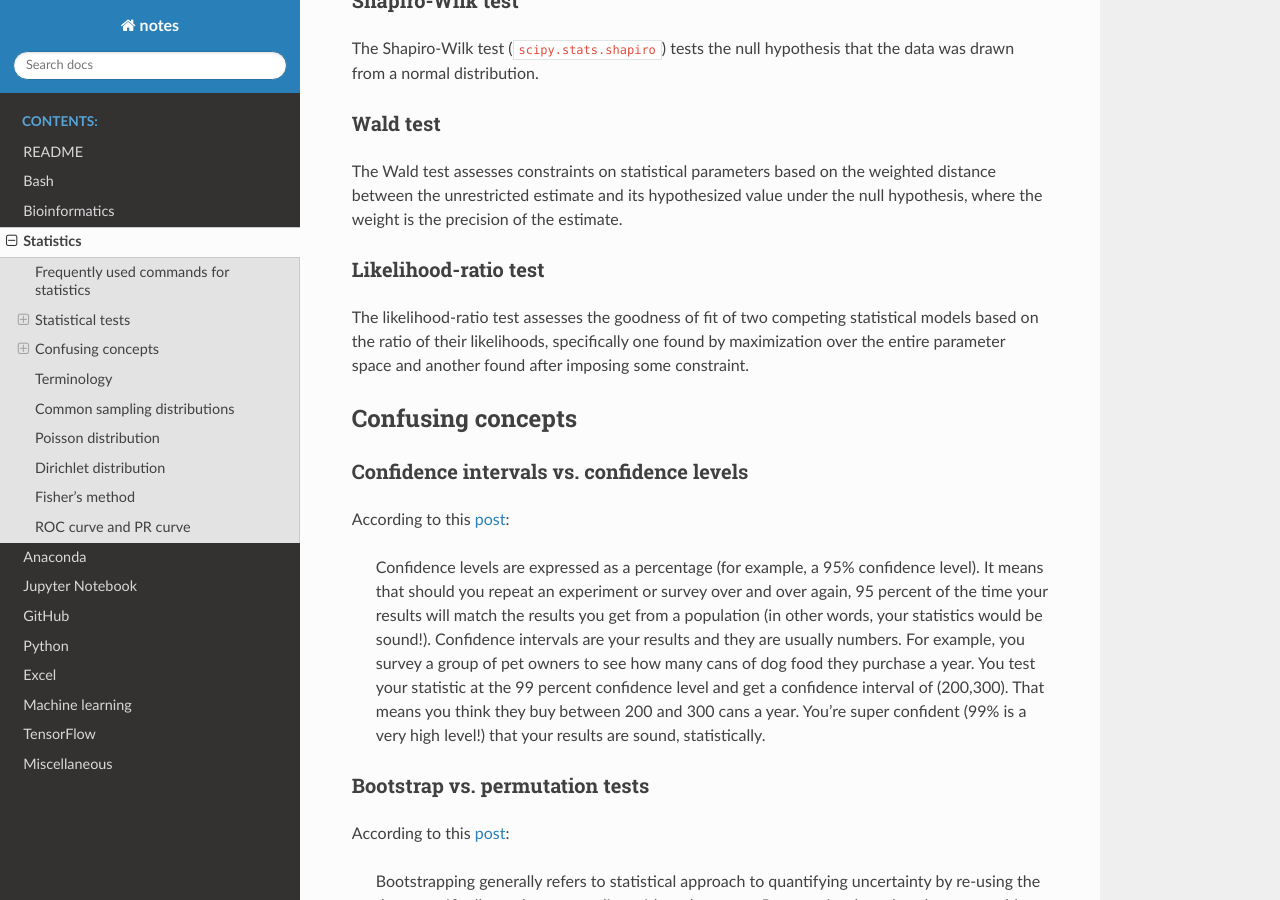
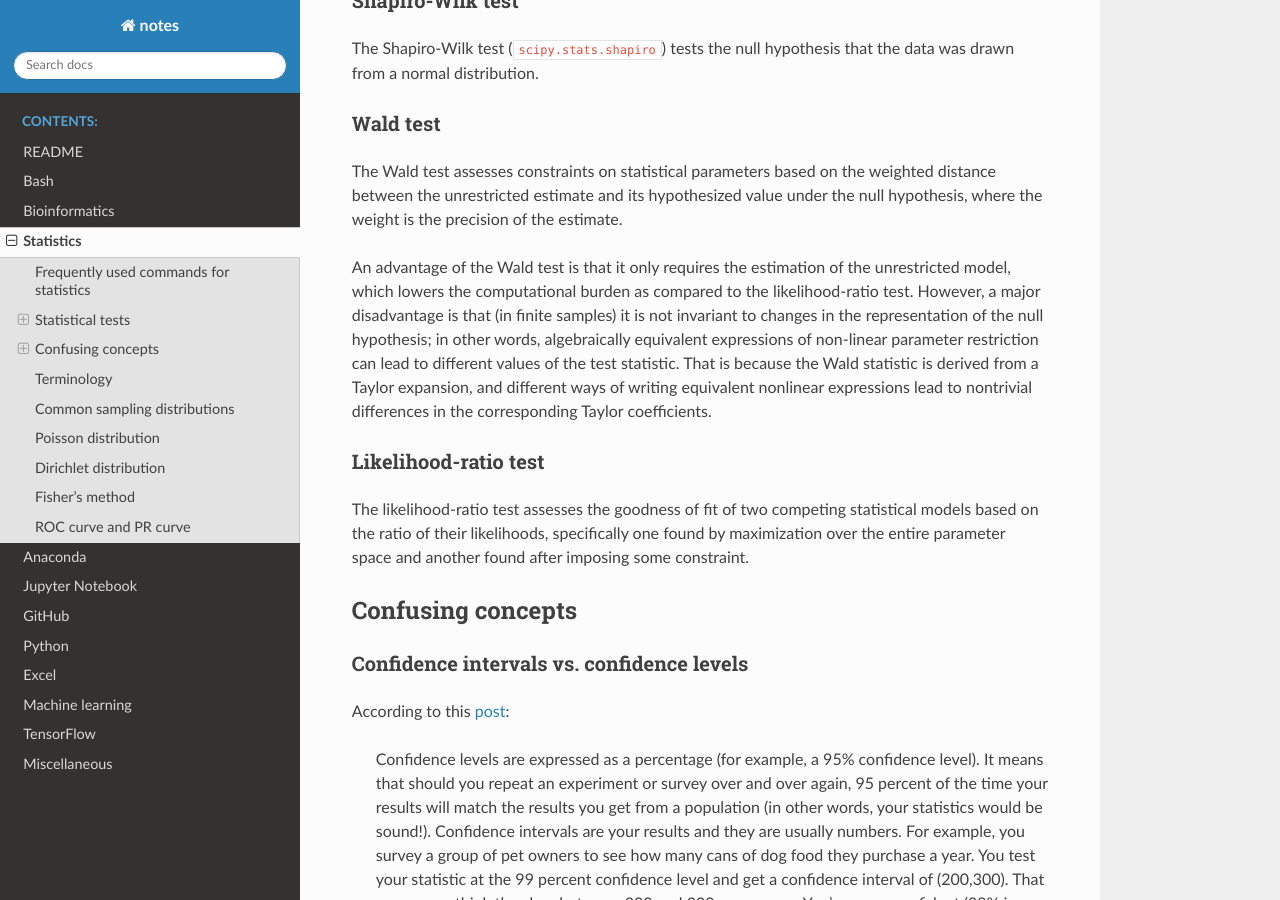
Before and after one commit to sbslee/notes, a Sphinx documentation site: the page built from docs/statistics.rst, in a window 1280 px wide and 900 px high, scrolled down 3863 px. Built offline with Sphinx 7.4.7 and the Read the Docs theme 2.0.0, drawn with Linux system fonts in a browser that asks for light colours.

Commit message:
Update statistics.rst

```diff
--- a/docs/statistics.rst
+++ b/docs/statistics.rst
@@ -130,6 +130,8 @@ Wald test
 
 The Wald test assesses constraints on statistical parameters based on the weighted distance between the unrestricted estimate and its hypothesized value under the null hypothesis, where the weight is the precision of the estimate.
 
+An advantage of the Wald test is that it only requires the estimation of the unrestricted model, which lowers the computational burden as compared to the likelihood-ratio test. However, a major disadvantage is that (in finite samples) it is not invariant to changes in the representation of the null hypothesis; in other words, algebraically equivalent expressions of non-linear parameter restriction can lead to different values of the test statistic. That is because the Wald statistic is derived from a Taylor expansion, and different ways of writing equivalent nonlinear expressions lead to nontrivial differences in the corresponding Taylor coefficients.
+
 Likelihood-ratio test
 ---------------------
 
```
